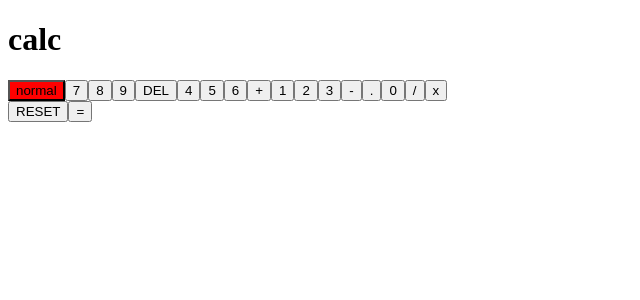
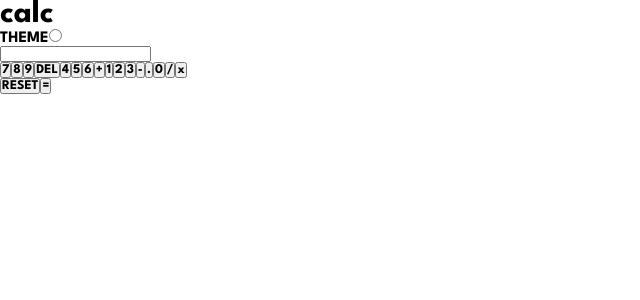
Before and after one commit to kasimugur/calculator-app, a React (Vite) app: page / in a window 1280 px wide. Shown: the top 300 px of the page, without its empty margins (0-640 px from the left). Built offline with nearby package versions, Linux system fonts and the light colour scheme.

Commit message:
first calculator added

```diff
--- a/package.json
+++ b/package.json
@@ -24,6 +24,7 @@
     "eslint-plugin-react-hooks": "^5.1.0-rc.0",
     "eslint-plugin-react-refresh": "^0.4.9",
     "globals": "^15.9.0",
+    "sass-embedded": "^1.77.8",
     "vite": "^5.4.1"
   }
 }
--- a/src/App.jsx
+++ b/src/App.jsx
@@ -1,5 +1,5 @@
 import Calculator from "./components/Calculator"
-
+import './scss/style.scss'
 function App() {
 
   return (
--- a/src/components/Button.jsx
+++ b/src/components/Button.jsx
@@ -1,13 +1,8 @@
-import styled from "styled-components"
 
 export default function Button() {
-  const Button = styled.button`
-  background-color: red;
-  `;
   return (
     <>
     <div className="card">
-      <Button>normal</Button>
     <button className="btn">7</button>
     <button className="btn">8</button>
     <button className="btn">9</button>
--- a/src/components/Calculator.jsx
+++ b/src/components/Calculator.jsx
@@ -5,7 +5,13 @@ export default function Calculator() {
     <>
     <div className="header">
       <h1>calc</h1>
+      <label>THEME
+         <input type="radio"  id="inp-rad" />
+          </label>
     </div>
+    <form className="main">
+      <input type="number"  id="inp-num" />
+      </form>
     <Button />
     </>
   )
--- /dev/null
+++ b/src/scss/style.scss
@@ -0,0 +1,11 @@
+@import url('https://fonts.googleapis.com/css2?family=League+Spartan:wght@100..900&display=swap');
+
+* {
+  margin: 0;
+  padding: 0;
+  box-sizing: border-box;
+  font-family: "League Spartan", sans-serif;
+  font-optical-sizing: auto;
+  font-weight: 700;
+  font-style: normal;
+}
```
Also changed, not shown: src/components/styled/Button.styled.jsx (added, +7 -0 lines), 1 other file (tests, documents, lock files or other folders).
